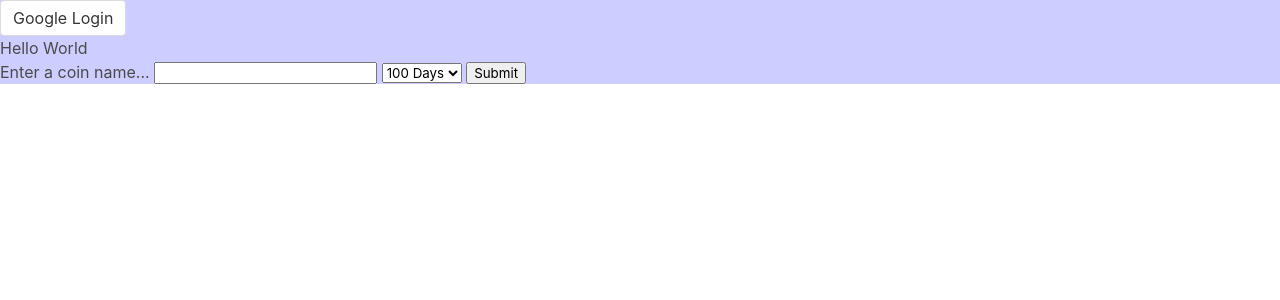
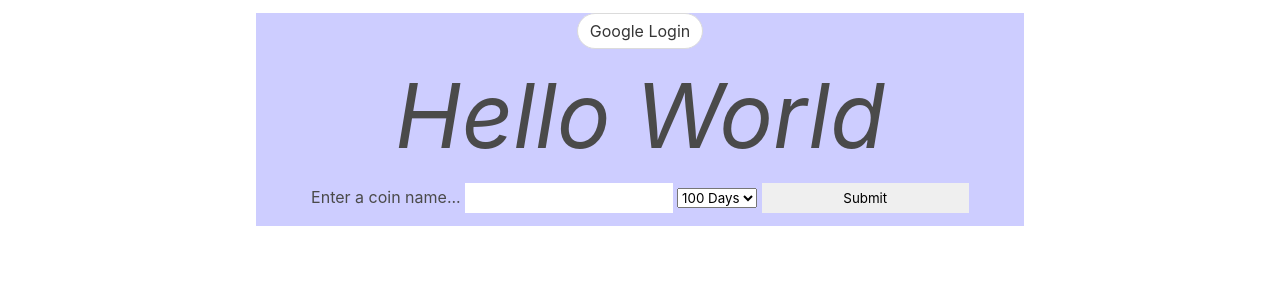
Before and after one commit to open-bracket-space-close-bracket/chartify, a Flask app: page / in a window 1280 px wide. Shown: the top 300 px of the page. Run offline with Flask 2, Linux system fonts and the light colour scheme; some libraries are stand-ins or nearby versions.

Commit message:
Basic styling improvements

```diff
--- a/static/styles/main.css
+++ b/static/styles/main.css
@@ -1,3 +1,26 @@
 body{
   background-color: rgb(205, 205, 255);
+  margin: 20%;
+  margin-top: 1%;
+  padding-left: 3%;
+  padding-right: 3%;
+  padding-bottom: 1%;
+  align-items: center;
+  align-content: center;
+  text-align: center;
 }
+
+.button{
+  border-radius: 20px;
+}
+
+input{
+  border: none;
+  width: 30%;
+  padding: 1%;
+}
+
+h1{
+  font-size: 7vw;
+  font-style: italic;
+}
```
